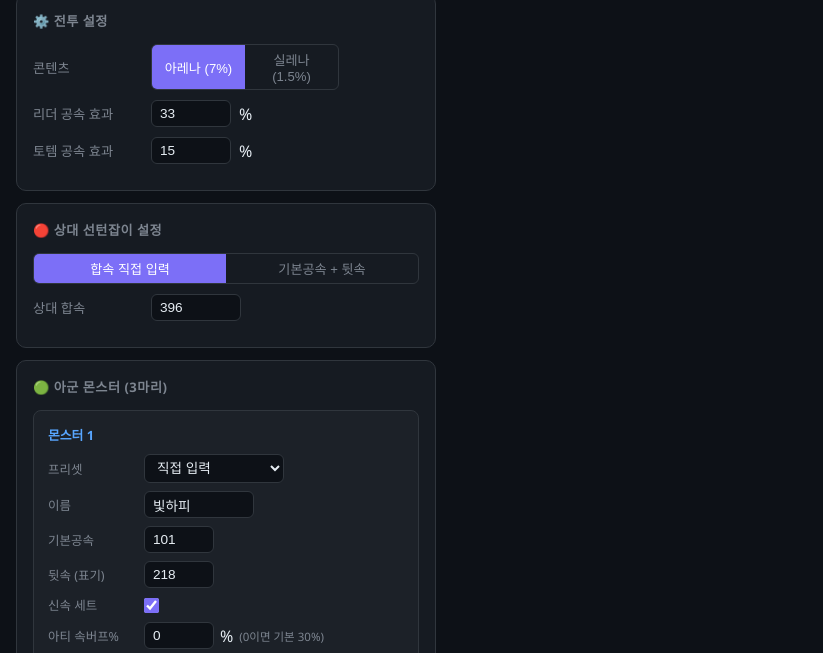
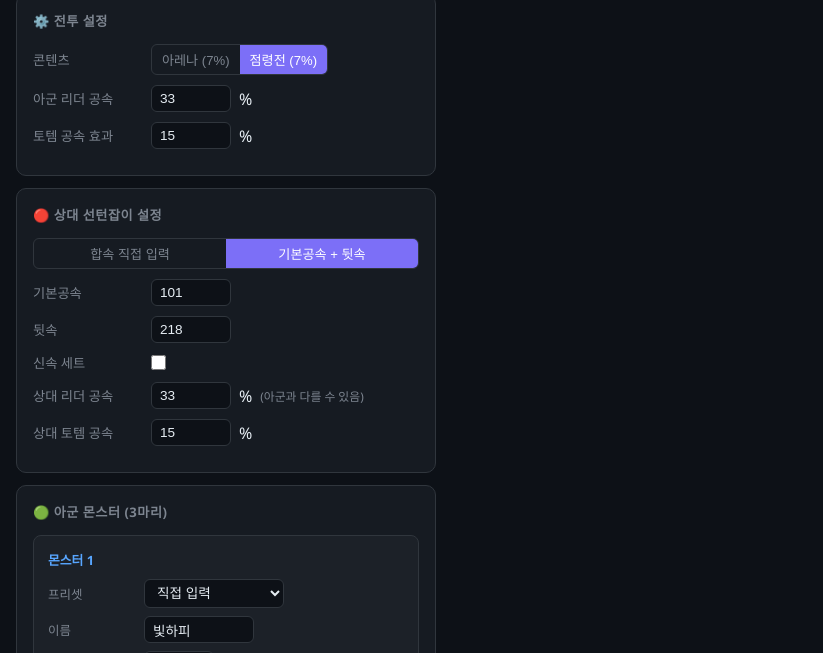
Before and after one commit to June-H/sw-speed-calc, a website: page index.html in a window 1280 px wide. Shown: the part 89-742 px from the top of the page, without its empty margins (0-823 px from the left). Drawn offline with Linux system fonts and the light colour scheme.

Commit message:
Default to 점령전+기본공속탭, add separate enemy leader/totem inputs

```diff
--- a/index.html
+++ b/index.html
@@ -113,12 +113,12 @@ tr:last-child td { border-bottom: none; }
     <div class="row">
       <span class="lbl">콘텐츠</span>
       <div class="seg">
-        <button class="on" id="btn-arena" onclick="setMode('arena')">아레나 (7%)</button>
-        <button id="btn-siege" onclick="setMode('siege')">실레나 (1.5%)</button>
+        <button id="btn-arena" onclick="setMode('arena')">아레나 (7%)</button>
+        <button class="on" id="btn-siege" onclick="setMode('siege')">점령전 (7%)</button>
       </div>
     </div>
     <div class="row">
-      <span class="lbl">리더 공속 효과</span>
+      <span class="lbl">아군 리더 공속</span>
       <input type="number" id="leader" value="33" min="0" max="60"> %
     </div>
     <div class="row">
@@ -132,18 +132,29 @@ tr:last-child td { border-bottom: none; }
     <div class="card-title">🔴 상대 선턴잡이 설정</div>
     <div class="row">
       <div class="seg" style="width:100%">
-        <button class="on" id="btn-ed" onclick="setEMode('direct')">합속 직접 입력</button>
-        <button id="btn-ec" onclick="setEMode('calc')">기본공속 + 뒷속</button>
+        <button id="btn-ed" onclick="setEMode('direct')">합속 직접 입력</button>
+        <button class="on" id="btn-ec" onclick="setEMode('calc')">기본공속 + 뒷속</button>
       </div>
     </div>
-    <div id="e-direct" class="row">
-      <span class="lbl">상대 합속</span>
-      <input type="number" id="e-spd" value="396" min="1" style="width:90px">
+    <div id="e-direct" class="hidden">
+      <div class="row">
+        <span class="lbl">상대 합속</span>
+        <input type="number" id="e-spd" value="396" min="1" style="width:90px">
+      </div>
     </div>
-    <div id="e-calc" class="hidden">
+    <div id="e-calc">
       <div class="row"><span class="lbl">기본공속</span><input type="number" id="e-base" value="101" min="1"></div>
       <div class="row"><span class="lbl">뒷속</span><input type="number" id="e-rune" value="218" min="0"></div>
       <div class="row"><span class="lbl">신속 세트</span><input type="checkbox" id="e-swift"></div>
+      <div class="row">
+        <span class="lbl">상대 리더 공속</span>
+        <input type="number" id="e-leader" value="33" min="0" max="60"> %
+        <span style="font-size:0.74rem;color:var(--sub)">(아군과 다를 수 있음)</span>
+      </div>
+      <div class="row">
+        <span class="lbl">상대 토템 공속</span>
+        <input type="number" id="e-totem" value="15" min="0" max="30"> %
+      </div>
     </div>
   </div>
 
@@ -214,6 +225,8 @@ function setEMode(m) {
   document.getElementById('e-direct').classList.toggle('hidden', m !== 'direct');
   document.getElementById('e-calc').classList.toggle('hidden', m !== 'calc');
 }
+// 초기 모드: 점령전, 기본공속+뒷속 탭
+setEMode('calc');
 
 // Speed calc
 function calcSpeed(base, runeDisp, hasSwift, ldr, tot) {
@@ -335,8 +348,9 @@ function getEnemySpeed() {
   const base  = +document.getElementById('e-base').value || 0;
   const rune  = +document.getElementById('e-rune').value || 0;
   const swift = document.getElementById('e-swift').checked;
-  const ldr   = +document.getElementById('leader').value || 0;
-  const tot   = +document.getElementById('totem').value || 0;
+  // 상대 리더/토템은 별도 입력 사용
+  const ldr   = +document.getElementById('e-leader').value || 0;
+  const tot   = +document.getElementById('e-totem').value  || 0;
   return calcSpeed(base, rune, swift, ldr, tot);
 }
 
```
